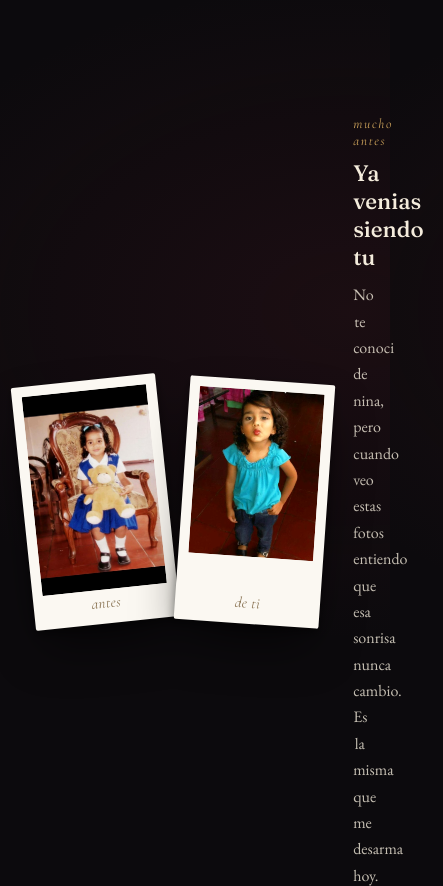
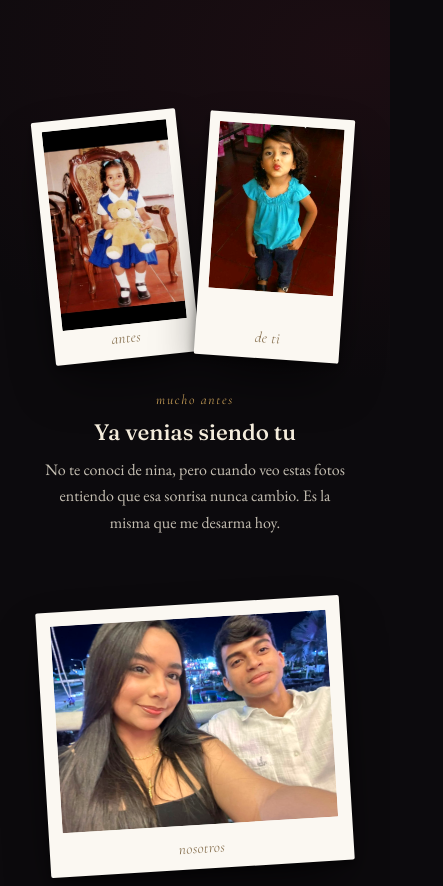
Before and after one commit to JuanEsteban29/amor, a website: page index.html in a window 390 px wide. Shown: the part 1158-2044 px from the top of the page, 443 px wide, since content can reach past the window. Drawn offline with nearby package versions, Linux system fonts and the light colour scheme.

Commit message:
Feat: versión inicial del proyecto para Kamila

```diff
--- a/index.html
+++ b/index.html
@@ -227,11 +227,11 @@
   .foot-rule{width:60px; height:1px; background:var(--gold); margin:2.4rem auto 0; opacity:.5;}
 
   @media (max-width:760px){
-    .entry, .entry.right{flex-direction:column; text-align:center; gap:1.6rem;}
+    .entry, .entry.right{flex-direction:column !important; text-align:center !important; gap:2rem !important;}
     .entry .polaroid-wrap, .pair{width:min(78vw, 320px);}
     .entry.left .caption-col, .entry.right .caption-col{text-align:center;}
     .entry.right p{margin:0 auto;}
-    .entry p{max-width:38ch; margin:0 auto;}
+    .entry p{max-width:90% !important; margin:0 auto !important;word-break: normal !important;}
     .thread{display:none;}
   }
 
```
